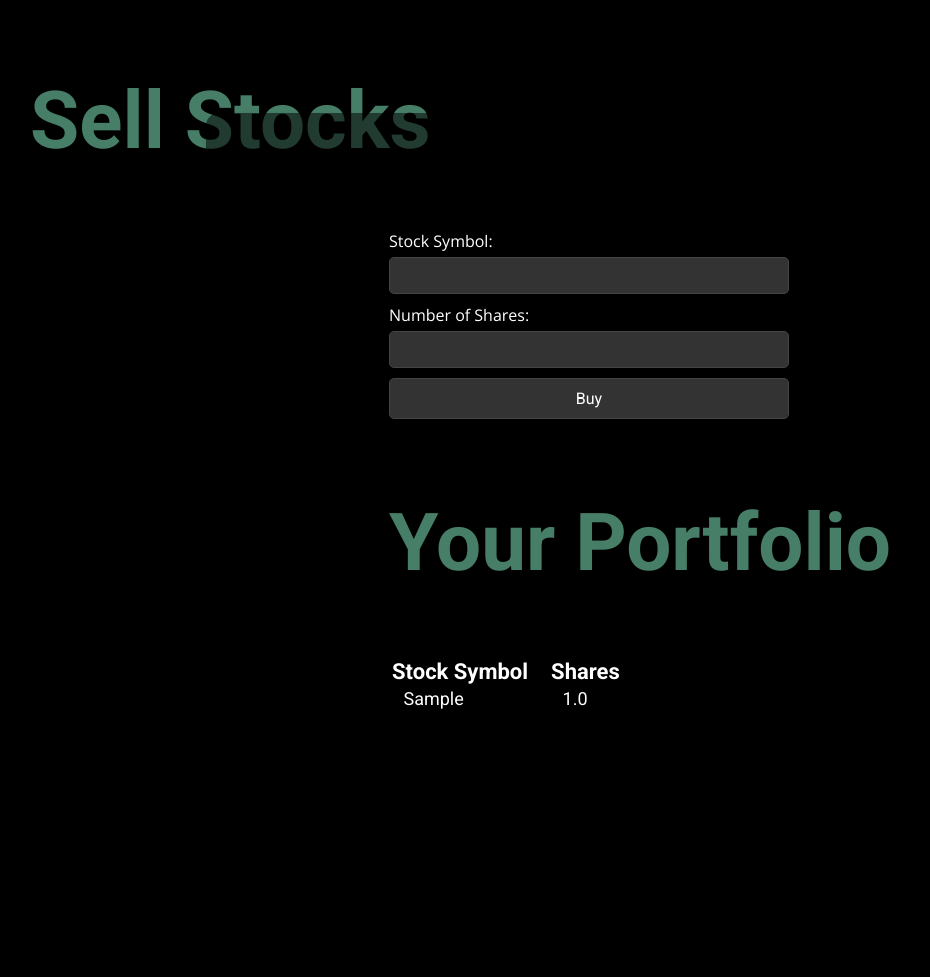
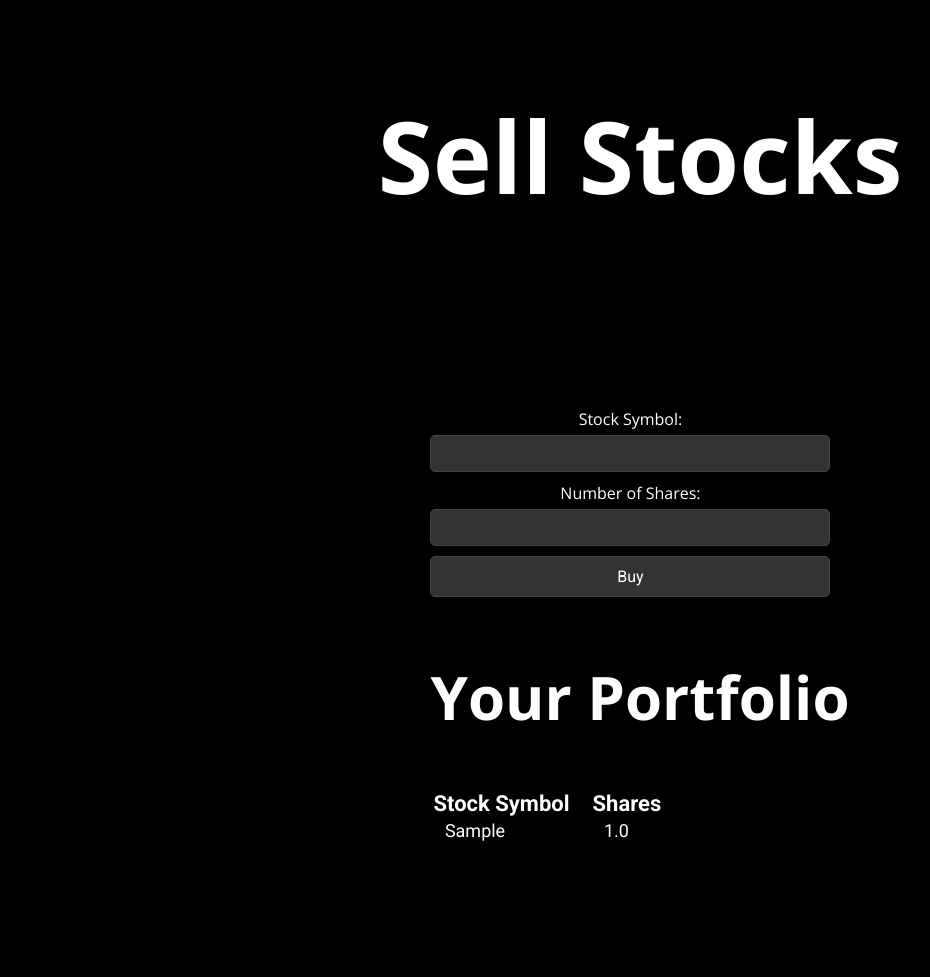
Before and after one commit to Buraisu-tiu/TouZi, a Flask app: page /sell in a window 1280 px wide. Shown: the part 79-1056 px from the top of the page, without its empty margins (0-930 px from the left). Before the commit the page ends 788 px from the top, so only its background shows below. Run offline with Flask 3, Linux system fonts and the light colour scheme; the visitor is signed in with stand-in values (Sample User, id 1); tables that the repository leaves empty hold one stand-in row (values such as "Sample post"); some web fonts are replaced.

Commit message:
started converting more to black and white theme on buy and sell menus

```diff
--- a/Stock/static/styles.css
+++ b/Stock/static/styles.css
@@ -157,7 +157,7 @@ th {
     display: flex;
     justify-content: center;
     align-items: center;
-    height: 60vh;
+    padding-top: -35%;
 }
 
 .form-container {
@@ -333,8 +333,9 @@ th {
 }
 
 .buy_title {
-    font-size: 200%;
-    padding-top: 25%;
+    font-size: 100px;
+    text-align: center;
+    color: #ffffff;
     font-family: "Open Sans", serif;
     font-weight: 20%;
 }
@@ -345,3 +346,40 @@ th {
     font-family: "Open Sans", serif;
     background-color: #252422b0;
 }
+
+.login_button:hover {
+    background-color: #ffffff;
+    color: #000000;
+}
+
+.buy-button:hover {
+    background-color: #ffffff;
+    color: #000000;
+}
+
+.Sell_Title {
+    font-size: 100px;
+    text-align: center;
+    color: #ffffff;
+    font-family: "Open Sans", serif;
+    font-weight: 20%;
+}
+
+.sell-portfolio {
+    font-size: 60px;
+    justify-content: center;
+    text-align: center;
+    color: #ffffff;
+    font-family: "Open Sans", serif;
+    font-weight: 20%;
+}
+
+.sell-menu {
+    text-align: center;
+    justify-content: center;
+}
+
+.sell_button:hover {
+    background-color: #ffffff;
+    color: #000000;
+}
--- a/Stock/templates/buy.html
+++ b/Stock/templates/buy.html
@@ -1,6 +1,6 @@
 {% extends "base.html" %}
 {% block content %}
-<h1>Buy Stocks</h1>
+<h1 class="buy_title">Buy Stocks</h1>
 <div class="centered-form">
     <div class="form-container">
         <form method="POST" onsubmit="return validateForm()">
@@ -10,7 +10,7 @@
             <label for="shares">Number of Shares:</label>
             <input type="number" id="shares" name="shares" min="0.001" step="0.001" required> <!-- Added step="0.001" -->
 
-            <button type="submit">Buy</button>
+            <button class="buy-button" type="submit">Buy</button>
           </form>
 
           <script>
--- a/Stock/templates/login.html
+++ b/Stock/templates/login.html
@@ -7,7 +7,7 @@
             <input type="text" id="username" name="username" required>
             <label for="password">Password:</label>
             <input type="password" id="password" name="password" required>
-            <button type="submit">Login</button>
+            <button class='login_button' type="submit" >Login</button>
         </form>
         <!-- Add a button to navigate to the register page -->
         <a href="{{ url_for('register') }}" class="register-button">Register</a>
--- a/Stock/templates/sell.html
+++ b/Stock/templates/sell.html
@@ -1,16 +1,16 @@
 {% extends "base.html" %}
 {% block content %}
-<h1>Sell Stocks</h1>
+<h1 class="Sell_Title">Sell Stocks</h1>
 <div class="centered-form">
     <div class="form-container">
-        <form method="POST" onsubmit="return validateForm()">
+        <form method="POST" onsubmit="return validateForm()" class='sell-menu'>
             <label for="symbol">Stock Symbol:</label>
             <input type="text" id="symbol" name="symbol" required>
 
             <label for="shares">Number of Shares:</label>
             <input type="number" id="shares" name="shares" min="0.001" step="0.001" required> <!-- Added step="0.001" -->
 
-            <button type="submit">Buy</button>
+            <button class='sell_button' type="submit">Buy</button>
           </form>
 
           <script>
@@ -23,7 +23,7 @@
               return true;
           }
           </script>
-        <h2>Your Portfolio</h2>
+        <h2 class="sell-portfolio">Your Portfolio</h2>
         <table>
             <thead>
                 <tr>
```
